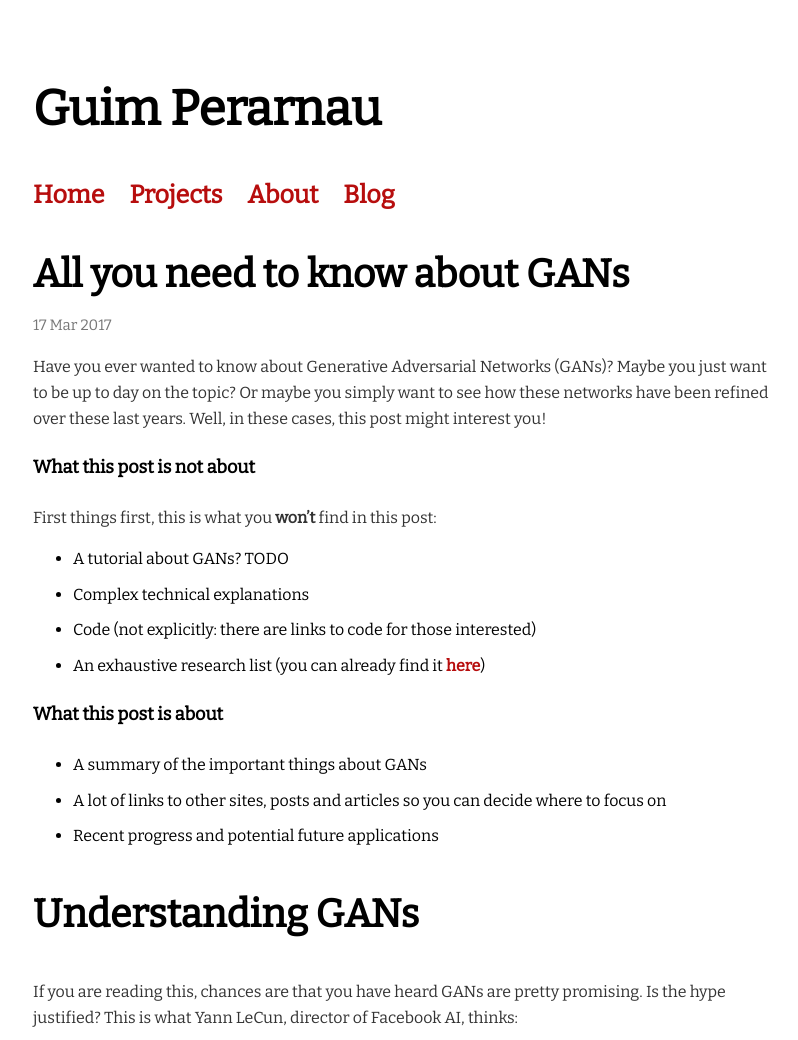
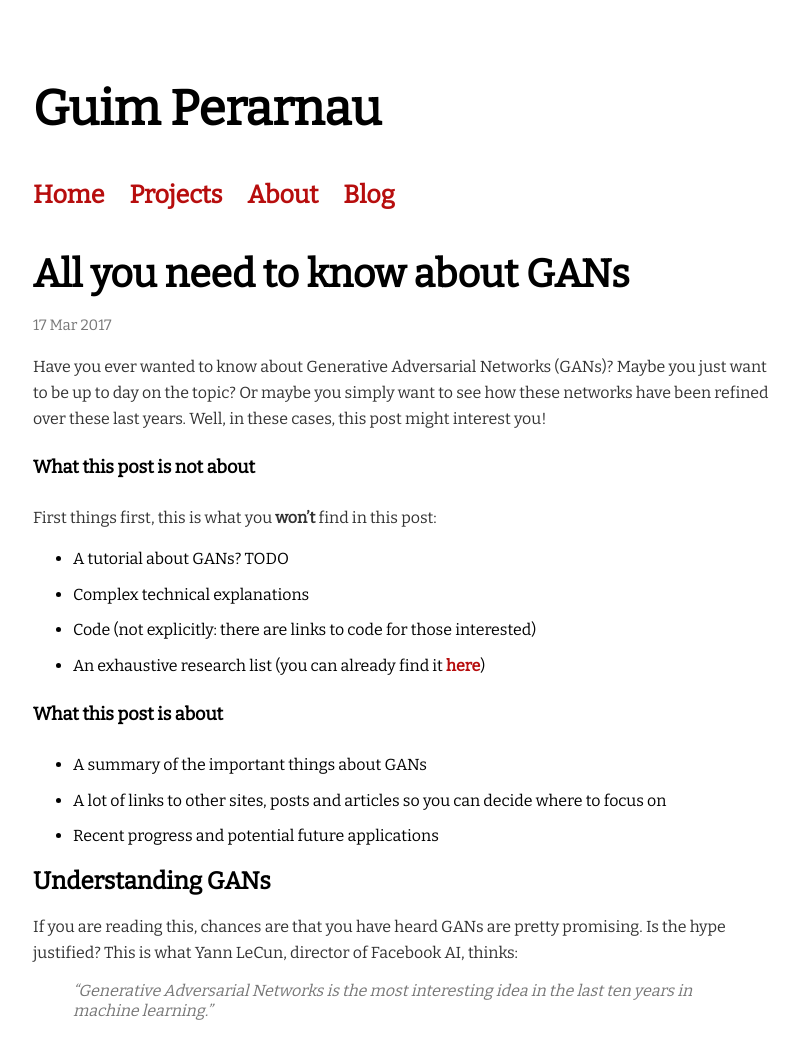
Before and after one commit to Guim3/guim3.github.io, a Jekyll site: the page built from _posts/2017-03-17-All-you-need-to-know-about-GANs.md, in a window 1280 px wide. Shown: the top 1040 px of the page, without its empty margins (232-1030 px from the left). Built offline with Jekyll 4.4.1, drawn with Linux system fonts in a browser that asks for light colours; comment, search, counter and statistics services are not loaded.

Commit message:
FIx blockquote style

```diff
--- a/_posts/2017-03-17-All-you-need-to-know-about-GANs.md
+++ b/_posts/2017-03-17-All-you-need-to-know-about-GANs.md
@@ -20,7 +20,7 @@
 * A lot of links to other sites, posts and articles so you can decide where to focus on
 * Recent progress and potential future applications
 
-# Understanding GANs
+## Understanding GANs
 
 If you are reading this, chances are that you have heard GANs are pretty promising. Is the hype justified? This is what Yann LeCun, director of Facebook AI, thinks:
 
--- a/css/main.css
+++ b/css/main.css
@@ -129,9 +129,9 @@
     line-height: 25.6px;
     color: #333;
 }
-blockquote {
+blockquote p{
 	font-family: Bitter;
-	font-size: 17px;
+	font-size: 16px;
 	font-style: italic;
 	font-variant: normal;
 	font-weight: 400;
```
